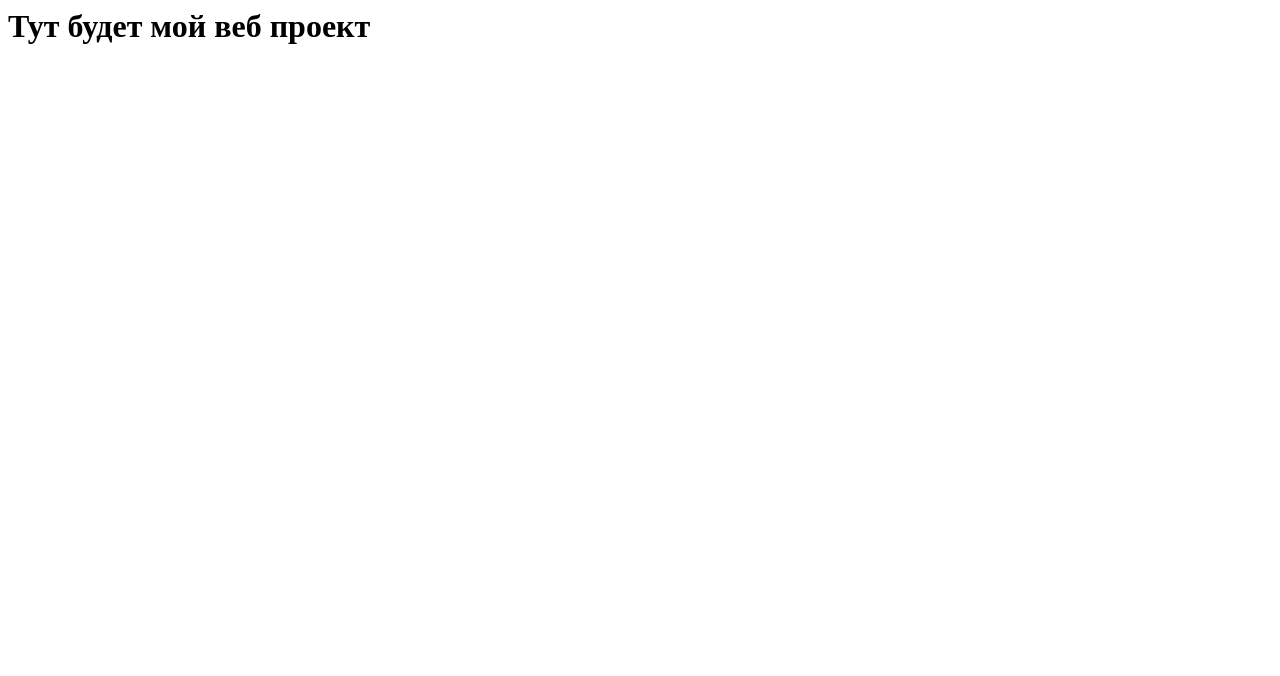
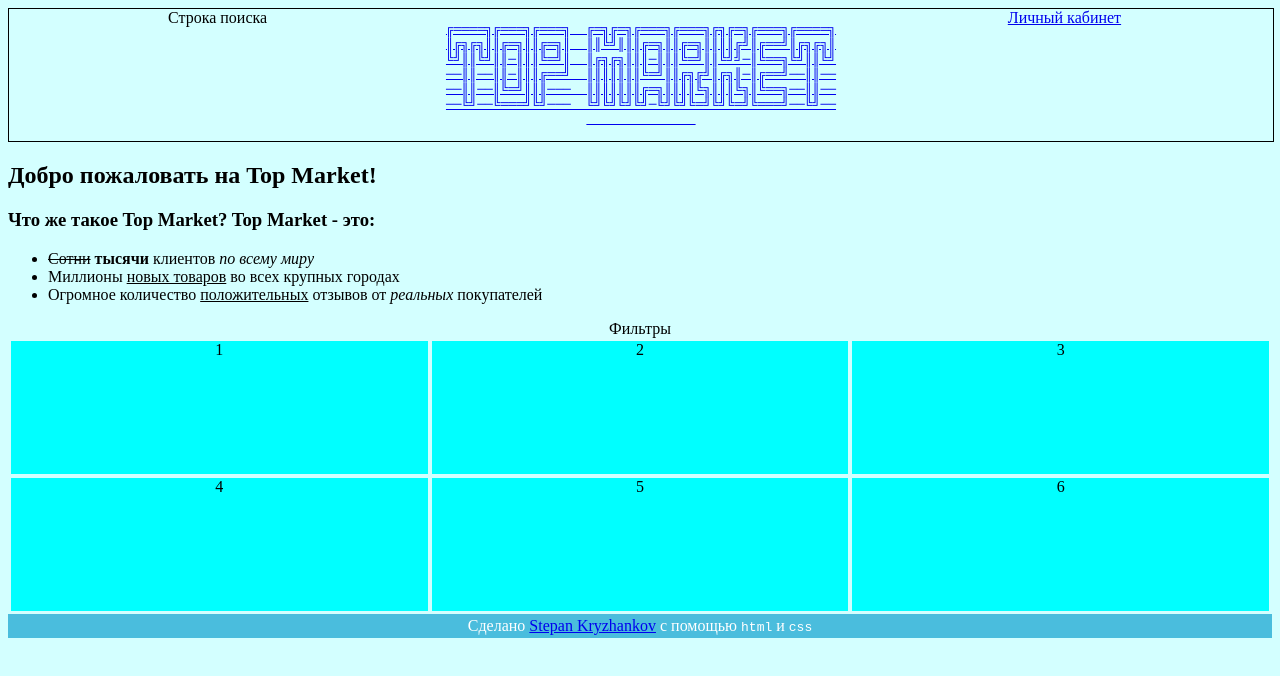
Before and after one commit to Strong-Wings/itmo-web-project, a plain HTML site: page index.html in a window 1280 px wide. Drawn offline with Linux system fonts and the light colour scheme.

Commit message:
feat: add main page and page with found goods styles for pages

```diff
--- a/index.html
+++ b/index.html
@@ -1,8 +1,87 @@
-<html>
+<!DOCTYPE html>
+<html lang="ru" xmlns="http://www.w3.org/1999/html">
   <head>
-  <title>Мой проект</title>
+    <meta charset="UTF-8">
+    <link rel="stylesheet" href="style.css">
+    <title>Top market</title>
   </head>
   <body>
-    <h1>Тут будет мой веб проект</h1>
+    <header>
+      <div class='row'>
+        <nav>
+          <div class='top-inline' style="float: left;">
+            Строка поиска
+          </div>
+          <div class='top-inline' style="display: inline-block;">
+            <a href="#">
+              <pre>
+╔════╗╔═══╗╔═══╗  ╔═╗╔═╗╔═══╗╔═══╗╔╗╔═╗╔═══╗╔════╗
+║╔╗╔╗║║╔═╗║║╔═╗║  ║║╚╝║║║╔═╗║║╔═╗║║║║╔╝║╔══╝║╔╗╔╗║
+╚╝║║╚╝║║─║║║╚═╝║  ║╔╗╔╗║║║─║║║╚═╝║║╚╝╝─║╚══╗╚╝║║╚╝
+──║║──║║─║║║╔══╝  ║║║║║║║╚═╝║║╔╗╔╝║╔╗║─║╔══╝──║║──
+──║║──║╚═╝║║║───  ║║║║║║║╔═╗║║║║╚╗║║║╚╗║╚══╗──║║──
+──╚╝──╚═══╝╚╝───  ╚╝╚╝╚╝╚╝─╚╝╚╝╚═╝╚╝╚═╝╚═══╝──╚╝──
+              </pre>
+            </a>
+          </div>
+          <div class='top-inline' style="float: right;">
+            <a href="#">
+              Личный кабинет
+            </a>
+          </div>
+        </nav>
+      </div>
+    </header>
+    <main>
+      <section>
+        <h2>Добро пожаловать на Top Market!</h2>
+        <h3>Что же такое Top Market? Top Market - это:</h3>
+        <ul>
+          <li><del>Сотни</del> <strong>тысячи</strong> клиентов <i>по всему миру</i></li>
+          <li>Миллионы <ins>новых товаров</ins> во всех крупных городах</li>
+          <li>Огромное количество <ins>положительных</ins> отзывов от <i>реальных</i> покупателей</i></li>
+        </ul>
+      </section>
+      <table class='main-table'>
+        <caption style="text-align:center">Фильтры</caption>
+        <tr>
+          <td>
+            <div class="table-filer">
+              1
+            </div>
+          </td>
+          <td>
+            <div class="table-filer">
+              2
+              </div>
+          </td>
+          <td>
+            <div class="table-filer">
+              3
+            </div>
+          </td>
+        </tr>
+        <tr>
+          <td>
+            <div class="table-filer">
+              4
+            </div>
+          </td>
+          <td>
+            <div class="table-filer">
+              5
+            </div>
+          </td>
+          <td>
+            <div class="table-filer">
+              6
+            </div>
+          </td>
+        </tr>
+      </table>
+    </main>
+    <footer>
+      Сделано <a href="https://t.me/strongwings7">Stepan Kryzhankov</a> с помощью <code>html</code> и <code>css</code>
+    </footer>
   </body>
 </html>
--- /dev/null
+++ b/style.css
@@ -0,0 +1,27 @@
+.row {
+    border: 1px solid black;
+    text-align: center;
+    width: 100%;
+}
+.top-inline {
+    width: 33%;
+    vertical-align: text-bottom;
+    align-self: center;
+}
+.main-table {
+    width: 100%;
+    text-align: center;
+}
+.table-filer {
+    background-color: aqua;
+    height: 100pt;
+}
+footer {
+    text-align: center;
+    padding: 3px;
+    background-color: rgb(74, 189, 221);
+    color: white;
+}
+body {
+    background-color: rgb(211, 255, 255);
+}
```
